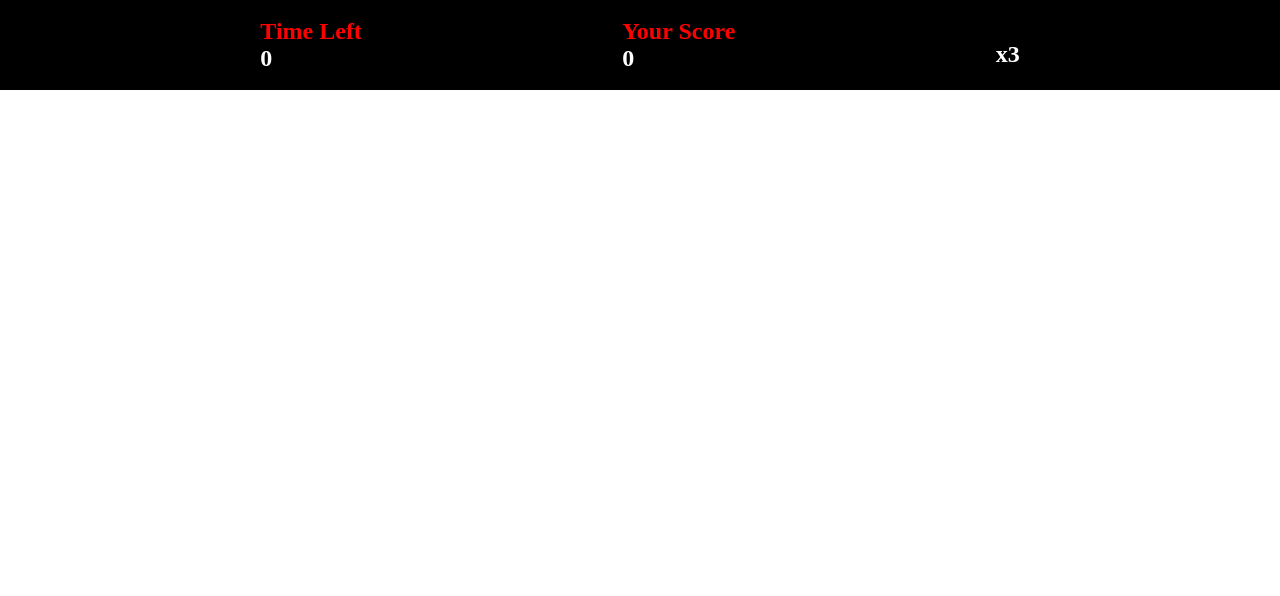
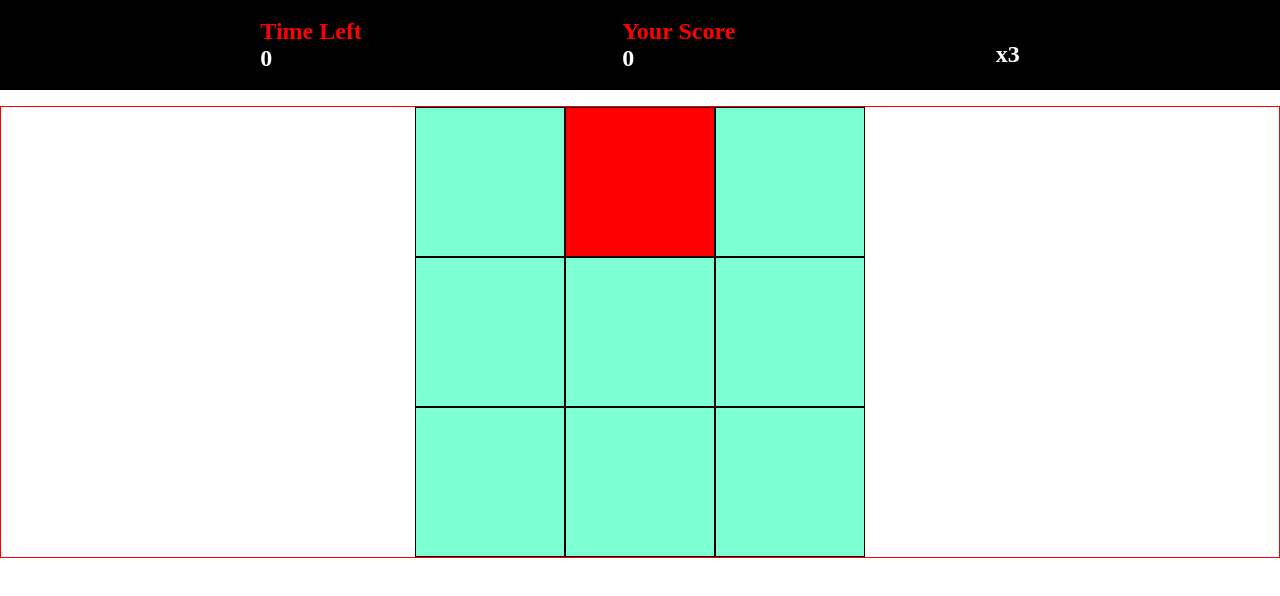
Before and after one commit to AylsonSantos/Jogo-Detona-Ralph, a plain HTML site: page index.html in a window 1280 px wide. Drawn offline with Linux system fonts and the light colour scheme.

Commit message:
Produtividade com emmet

```diff
--- a/index.html
+++ b/index.html
@@ -28,7 +28,25 @@
                 <h2>x3</h2>
             </div>
         </div>
-        <div class="panel"></div>
+        <div class="panel">
+            <div class="panel-row">
+                <div class="square" id="1"></div>
+                <div class="square" id="2"></div>
+                <div class="square" id="3"></div>
+            </div>
+
+            <div class="panel-row">
+                <div class="square enemy" id="4"></div>
+                <div class="square" id="5"></div>
+                <div class="square" id="6"></div>
+            </div>
+
+            <div class="panel-row">
+                <div class="square" id="7"></div>
+                <div class="square" id="8"></div>
+                <div class="square" id="9"></div>
+            </div>
+        </div>
     </div>
 
 
--- a/src/styles/main.css
+++ b/src/styles/main.css
@@ -1,5 +1,7 @@
 .container {
     display: flex;
+    flex-direction: column;
+    height: 100vh;
 }
 
 .menu {
@@ -11,3 +13,22 @@
     background-color: #000000;
     color: #FFFFFF;
 }
+
+.panel{
+    margin-top: 1rem;
+    display: flex;
+    align-items: center;
+    justify-content:center;
+    border: 1px solid red;
+}
+
+.square{
+    height: 150px;
+    width: 150px;
+    border: 1px solid black;
+    background-color: aquamarine;
+}
+
+.enemy{
+    background-color: red;
+}
```
